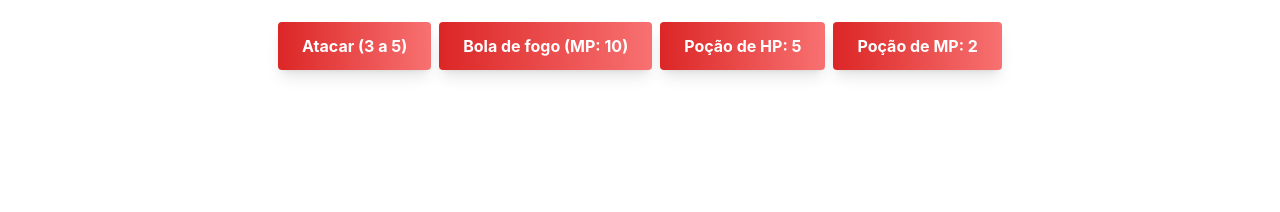
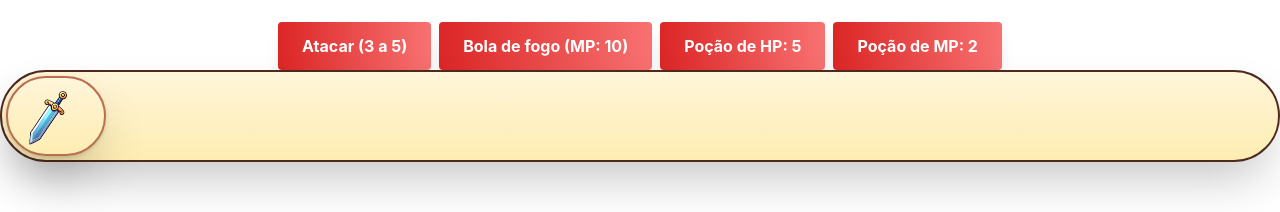
Before and after one commit to avilabiel/bellatrix-fe, a React (Vite) app: page / in a window 1280 px wide. Shown: the part 402-614 px from the top of the page. Built offline with nearby package versions, Linux system fonts and the light colour scheme.

Commit message:
so now we have a circle button

```diff
--- a/src/app.tsx
+++ b/src/app.tsx
@@ -9,9 +9,9 @@ import Monster from "./entities/Monster";
 import Spell from "./entities/Spell";
 import HealthBar from "./components/HealthBar";
 import ManaBar from "./components/ManaBar";
-import Button from "./components/buttons/Button";
-import AreaButtons from "./components/buttons/ActionButtons";
 import ActionButtons from "./components/buttons/ActionButtons";
+import ButtonCircle from "./components/Button";
+import SwordIcon from "./public/images/sword.png";
 
 // TODO: explain
 function getRandomizer(min: number, max: number) {
@@ -285,6 +285,9 @@ export function App() {
         monster={monster}
         user={user}
       />
+      <ButtonCircle onClick={() => baseAtk(user, monster)}>
+        <img src={SwordIcon} width={45} className="mt-[-4px]" />
+      </ButtonCircle>
     </div>
   );
 }
--- /dev/null
+++ b/src/components/Button.tsx
@@ -0,0 +1,19 @@
+import React, { ReactElement } from "react";
+
+interface Props {
+  children: React.ReactNode;
+  onClick: () => void;
+}
+
+export default function Button({ children, onClick }: Props): ReactElement {
+  return (
+    <div
+      className="bg-gradient-to-t from-[#FEEDB2] to-[#FFF5D9] border-[#4D2A1F] rounded-[3rem] border-solid border-2 px-1 py-1 text-white shadow-2xl hover:shadow-xl transition-all duration-200 transform hover:scale-105 cursor-pointer"
+      onClick={onClick}
+    >
+      <div className="bg-gradient-to-t from-[#FEEDB2] to-[#FFF5D9] border-[#B96E4E] max-w-[100px] max-h-[80px] rounded-[3rem] border-solid border-2 px-4 py-4 text-lg font-bold text-gray-900 dark:text-white text-[#B96034] drop-shadow shadow-2xl">
+        {children}
+      </div>
+    </div>
+  );
+}
```
Also changed, not shown: src/public/images/sword.png (added).
